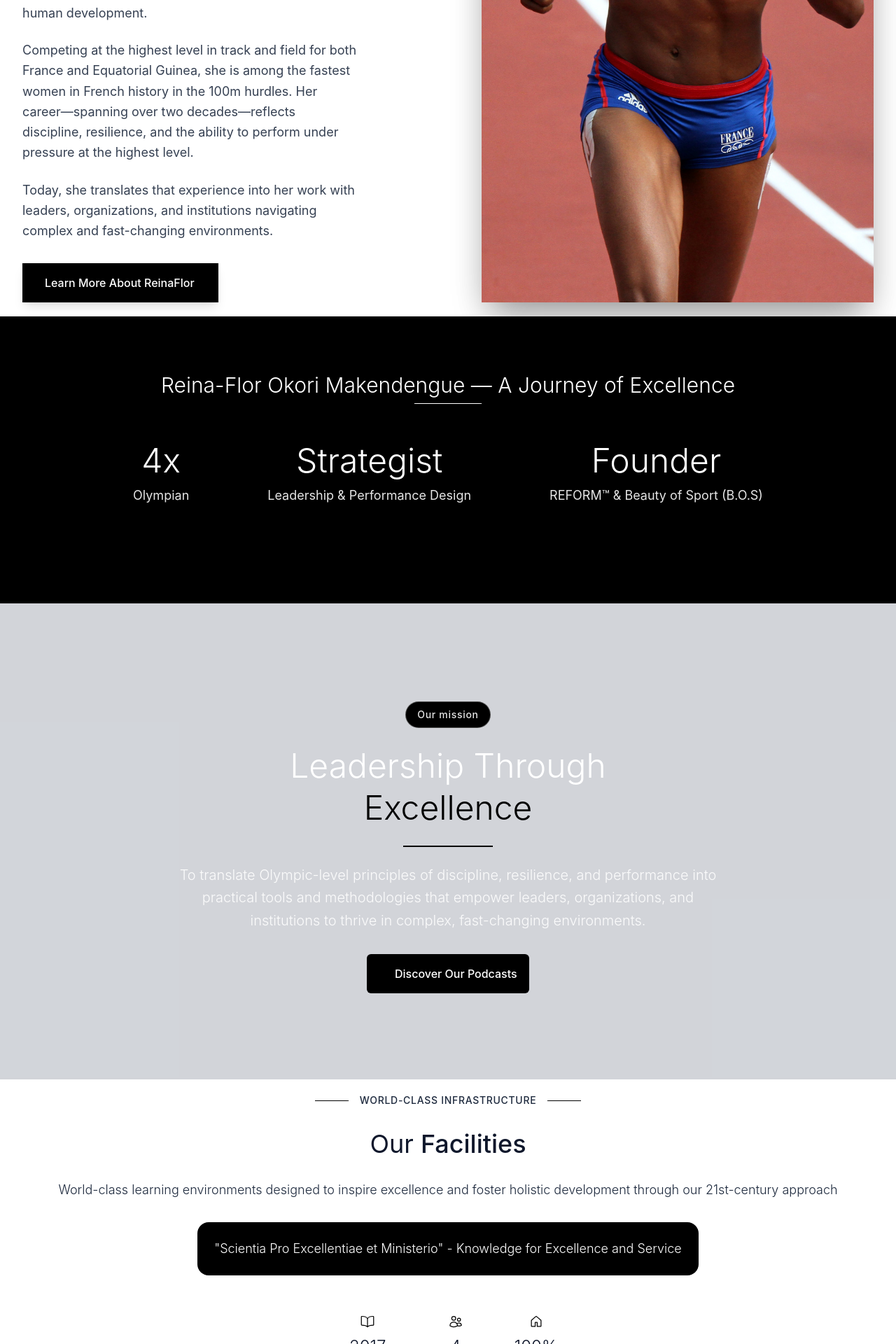
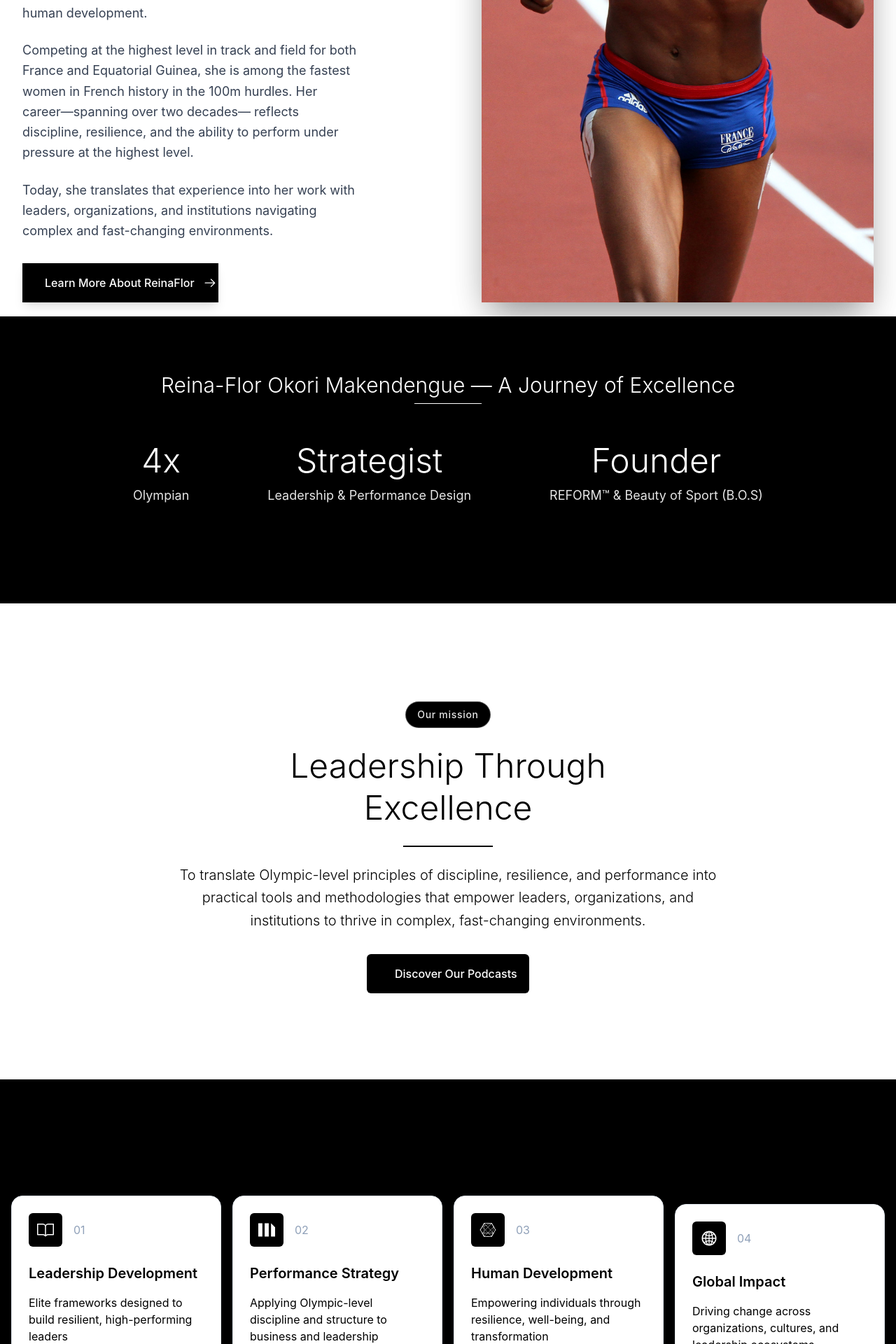
Before and after one commit to abbasolabode/reinaflo, a React (Vite) app: page /home in a window 1280 px wide. Shown: the part 1510-3430 px from the top of the page at 70% size. Built offline with nearby package versions, Linux system fonts and the light colour scheme.

Commit message:
fixed the cards section of the homepage

```diff
--- a/src/pages/Home.jsx
+++ b/src/pages/Home.jsx
@@ -21,7 +21,7 @@ export default function Home() {
       <WelcomeSection />
       <Journey/>
       <Mission />
-      <OurFacilities/>
+    {/*   <OurFacilities/> */}
       <Cards/>
       <CampusExperience/>
     </main>
--- a/src/sections/sectionsForHome/CampusExperience.jsx
+++ b/src/sections/sectionsForHome/CampusExperience.jsx
@@ -18,7 +18,7 @@ const buttonVariants = {
 
 export default function CampusExperience() {
   return (
-    <div className="space-y-8 text-center min-h-[317.333px] lg:h-[233.33px] py-4 md:-mt-60 lg:-mt-25">
+    <div className="space-y-8 text-center min-h-[317.333px] lg:h-[233.33px] py-4 ">
       <div className="space-y-4 flex flex-col px-5 py-4">
 
         <h3 className="text-2xl font-light text-slate-900 lg:text-3xl">
--- a/src/sections/sectionsForHome/Cards.jsx
+++ b/src/sections/sectionsForHome/Cards.jsx
@@ -1,3 +1,4 @@
+import { motion } from "framer-motion";
 import { GoArrowUpRight, GoBook } from "react-icons/go";
 import { IoHomeOutline } from "react-icons/io5";
 import { SiMicrostrategy } from "react-icons/si";
@@ -8,19 +9,20 @@ import { Link } from "react-router-dom";
 const cards = [
     {
         id: 1,
-        icon: <GoBook size={24}/>,
+        icon: <GoBook size={24} />,
         header: "Leadership Development",
-        parargraph: "Elite frameworks designed to build resilient, high-performing leaders",
+        parargraph:
+            "Elite frameworks designed to build resilient, high-performing leaders",
         smallText1: "REFORM™ Method",
         smallText2: "Strategic Thinking",
         smallText3: "Decision Making",
     },
-
     {
         id: 2,
         icon: <SiMicrostrategy size={24} />,
         header: "Performance Strategy",
-        parargraph: "Applying Olympic-level discipline and structure to business and leadership",
+        parargraph:
+            "Applying Olympic-level discipline and structure to business and leadership",
         smallText1: "High Performance",
         smallText2: "Execution Systems",
         smallText3: "Growth Models",
@@ -29,7 +31,8 @@ const cards = [
         id: 3,
         icon: <FaConnectdevelop size={24} />,
         header: "Human Development",
-        parargraph: "Empowering individuals through resilience, well-being, and transformation",
+        parargraph:
+            "Empowering individuals through resilience, well-being, and transformation",
         smallText1: "Resilience",
         smallText2: "Well-being",
         smallText3: "Mindset",
@@ -38,60 +41,100 @@ const cards = [
         id: 4,
         icon: <AiOutlineGlobal size={24} />,
         header: "Global Impact",
-        parargraph: "Driving change across organizations, cultures, and leadership ecosystems",
+        parargraph:
+            "Driving change across organizations, cultures, and leadership ecosystems",
         smallText1: "Organizations",
         smallText2: "Institutions",
         smallText3: "Communities",
     },
 ];
 
+/* Container animation (stagger effect) */
+const containerVariants = {
+    hidden: {},
+    visible: {
+        transition: {
+            staggerChildren: 0.15,
+        },
+    },
+};
+
+/* Card entrance animation */
+const cardVariants = {
+    hidden: { opacity: 0, y: 40 },
+    visible: {
+        opacity: 1,
+        y: 0,
+        transition: {
+            duration: 0.6,
+            ease: [0.25, 0.8, 0.25, 1],
+        },
+    },
+};
+
 export default function Cards() {
     return (
-        <div className="min-h-screen w-full px-4 lg:py-[-2rem]">
-            <div className="lg:grid-cols-4 justify-center flex flex-col space-y-6 md:gap-4 md:grid md:grid-cols-2 min-[780px]:min-h-176.5">
-                {cards.map(card => (
-                    <div
+        <div className="min-h-screen w-full px-4 bg-black">
+            <motion.div
+                variants={containerVariants}
+                initial="hidden"
+                animate="visible"
+                className="lg:grid-cols-4 justify-center flex flex-col items-center space-y-6 md:gap-4 md:grid md:grid-cols-2 min-[780px]:min-h-176.5"
+            >
+                {cards.map((card) => (
+                    <motion.div
                         key={card.id}
-                        className="rounded-2xl bg-black flex flex-col space-y-6 border border-slate-200 hover:border-slate-300 hover:shadow-lg transition-all duration-300 text-white h-[350px] p-6"
+                        variants={cardVariants}
+                        whileHover={{
+                            y: -10,
+                            scale: 1.03,
+                            boxShadow: "0px 20px 60px rgba(0,0,0,0.25)",
+                        }}
+                        whileTap={{ scale: 0.97 }}
+                        transition={{ type: "spring", stiffness: 260, damping: 18 }}
+                        className="group rounded-2xl bg-white hover:bg-black flex flex-col space-y-6 border border-slate-200 hover:border-slate-300 transition-all duration-500 text-black hover:text-white h-[350px] p-6"
                     >
+                        {/* TOP */}
                         <div className="flex items-start justify-between">
                             <div className="flex items-center space-x-4">
-                                <div className="w-12 h-12 flex bg-white text-black items-center justify-center rounded-md">
-                                  {card.icon}
+                                <div className="w-12 h-12 flex bg-black text-white group-hover:bg-white group-hover:text-black items-center justify-center rounded-md transition-all duration-500">
+                                    {card.icon}
                                 </div>
-                                <span className="text-slate-400">0{card.id}</span>
+                                <span className="text-slate-400 group-hover:text-slate-300 transition">
+                                    0{card.id}
+                                </span>
                             </div>
 
-                            <span className="w-8 h-8 rounded-full bg-white border-slate-200 flex items-center opacity-0 group-hover:opacity-100 transition-opacity duration-300">
+                            <span className="w-8 h-8 rounded-full bg-black text-white group-hover:bg-white group-hover:text-black flex items-center justify-center opacity-0 group-hover:opacity-100 transition-all duration-300">
                                 <GoArrowUpRight size={20} />
                             </span>
                         </div>
 
+                        {/* CONTENT */}
                         <div className="space-y-4">
                             <h3 className="text-xl font-semibold transition-colors duration-300">
                                 {card.header}
                             </h3>
-                            <p>{card.parargraph}</p>
+                            <p className="transition-colors duration-300">
+                                {card.parargraph}
+                            </p>
 
                             <div className="flex flex-wrap gap-2 pt-2">
-                                <span className="px-3 py-1 text-xs font-medium rounded-full">
-                                    {card.smallText1}
-                                </span>
-                                <span className="px-3 py-1 text-xs font-medium rounded-full">
-                                    {card.smallText2}
-                                </span>
-                                <span className="px-3 py-1 text-xs font-medium rounded-full">
-                                    {card.smallText3}
-                                </span>
+                                {[card.smallText1, card.smallText2, card.smallText3].map(
+                                    (text, i) => (
+                                        <span
+                                            key={i}
+                                            className="px-3 py-1 text-xs font-medium rounded-full border border-black/10 group-hover:border-white/20 transition-all duration-300"
+                                        >
+                                            {text}
+                                        </span>
+                                    )
+                                )}
                             </div>
                         </div>
-
-                        <Link className="flex border items-center text-blue-800 text-sm font-medium mt-6 opacity-0 group-hover:opacity-100 transition-opacity duration-300">
-                            Explore More
-                        </Link>
-                    </div>
+                    </motion.div>
                 ))}
-            </div>
+            </motion.div>
         </div>
     );
 }
--- a/src/sections/sectionsForHome/Mission.jsx
+++ b/src/sections/sectionsForHome/Mission.jsx
@@ -2,12 +2,12 @@ import { Link } from "react-router-dom";
 
 export default function Mission() {
     return (
-        <div className="w-full md: bg-gray-500/30 py-5 px-4 min-h-120.5 items-center flex flex-col space-y-8 min-[780px]:justify-center min-[780px]:min-h-170 min-[780px]:space-y-4">
+        <div className="w-full md: bg-white py-5 px-4 min-h-120.5 items-center flex flex-col space-y-8 min-[780px]:justify-center min-[780px]:min-h-170 min-[780px]:space-y-4">
             <div className="flex flex-col py-4 items-center space-y-6 min-h-[428.833px] min-[780px]:min-h-87.5">
                 <span className="border text-sm px-4 py-2 rounded-full tracking-wider  text-white/90 font-medium inline-block bg-black border-white/30">Our mission</span>
-                <h2 className="text-4xl font-light leading-tight text-white text-center md:text-5xl md:flex md:flex-col">Leadership Through <span className="bg-black bg-clip-text text-transparent">Excellence</span></h2>
+                <h2 className="text-4xl font-light leading-tight text-black text-center md:text-5xl md:flex md:flex-col">Leadership Through <span className="bg-black bg-clip-text text-transparent">Excellence</span></h2>
                 <hr className="w-32 h-0.5  bg-black mx-auto" />
-                 <p className="leading-relaxed text-xl text-white/90 font-light mx-auto text-center max-w-3xl">To translate Olympic-level principles of discipline, resilience, and performance into practical tools and methodologies that empower leaders, organizations, and institutions to thrive in complex, fast-changing environments.</p>
+                 <p className="leading-relaxed text-xl text-black font-light mx-auto text-center max-w-3xl">To translate Olympic-level principles of discipline, resilience, and performance into practical tools and methodologies that empower leaders, organizations, and institutions to thrive in complex, fast-changing environments.</p>
             </div>
 
             <Link to="/podcast" className="rounded-md whitespace-nowrap px-10 py-4 bg-black backdrop-blur-sm border-white/30 w-58 text-center font-medium transition-all duration-300 text-white">Discover Our Podcasts</Link>
--- a/src/sections/sectionsForHome/WelcomeSection.jsx
+++ b/src/sections/sectionsForHome/WelcomeSection.jsx
@@ -1,35 +1,102 @@
 import { GoArrowRight } from "react-icons/go";
 import { Link } from "react-router-dom";
+import { motion } from "framer-motion";
+
+// animation variants
+const buttonVariants = {
+  hidden: { opacity: 0, y: 30 },
+  visible: {
+    opacity: 1,
+    y: 0,
+    transition: {
+      duration: 0.6,
+      ease: [0.25, 0.8, 0.25, 1],
+    },
+  },
+};
 
 export default function WelcomeSection() {
   return (
     <div className="px-4 lg:px-8 py-5 z-50 min-h-screen w-full flex flex-col gap-12 lg:grid lg:grid-cols-2 lg:gap-24">
+
       {/* Left container */}
       <section className='lg:max-w-120 min-h-screen flex flex-col gap-8 w-full'>
+
         <div className="flex items-center gap-3">
           <hr className="w-12 bg-linear-to-r from-blue-800 h-0.5 to-gray-800" />
-                    <p className="uppercase tracking-wide font-medium text-black">Where knowledge builds excellence</p>
+          <p className="uppercase tracking-wide font-medium text-black">
+            Where knowledge builds excellence
+          </p>
         </div>
 
         <div className="flex flex-col gap-8">
-                    <h2 className="text-4xl max-w-60 font-light leading-12 lg:text-[60px] lg:min-w-[353.32px] lg:leading-relaxed lg:min-h-38.75  "><span className="bg-linear-to-r from-blue-800 to-emerald-800 bg-clip-text leading-tight">Welcome to</span> Reina-Flor</h2>
+          <h2 className="text-4xl max-w-60 font-light leading-12 lg:text-[60px] lg:min-w-[353.32px] lg:leading-relaxed lg:min-h-38.75">
+            <span className="bg-linear-to-r from-blue-800 to-emerald-800 bg-clip-text leading-tight">
+              Welcome to
+            </span>{" "}
+            Reina-Flor
+          </h2>
           <hr className="w-55 bg-linear-to-r from-blue-800 h-0.5 to-gray-800" />
         </div>
-                <h2 className="text-2xl font-light leading-relaxed text-gray-800">Scientia Pro Excellentiae et Ministerio</h2>
-                <p className="text-sm font-medium text-gray-800">"Knowledge for Excellence and Service"</p>
-                <div className="space-y-6 w-full ">
-                    <p className="text-gray-700 text-lg leading-relaxed">Reina-Flor Okori Makendengue is a four-time Olympian, strategist, and change architect working at the intersection of high performance, leadership, and human development.</p>
 
-                    <p className="text-gray-700 text-lg leading-relaxed"> Competing at the highest level in track and field for both France and Equatorial Guinea, she is among the fastest women in French history in the 100m hurdles. Her career—spanning over two decades—reflects discipline, resilience, and the ability to perform under pressure at the highest level.
+        <h2 className="text-2xl font-light leading-relaxed text-gray-800">
+          Scientia Pro Excellentiae et Ministerio
+        </h2>
+
+        <p className="text-sm font-medium text-gray-800">
+          "Knowledge for Excellence and Service"
         </p>
 
-                    <p className="text-gray-700 text-lg leading-relaxed">Today, she translates that experience into her work with leaders, organizations, and institutions navigating complex and fast-changing environments.
+        <div className="space-y-6 w-full">
+          <p className="text-gray-700 text-lg leading-relaxed">
+            Reina-Flor Okori Makendengue is a four-time Olympian, strategist,
+            and change architect working at the intersection of high performance,
+            leadership, and human development.
+          </p>
+
+          <p className="text-gray-700 text-lg leading-relaxed">
+            Competing at the highest level in track and field for both France
+            and Equatorial Guinea, she is among the fastest women in French
+            history in the 100m hurdles. Her career—spanning over two decades—
+            reflects discipline, resilience, and the ability to perform under
+            pressure at the highest level.
+          </p>
+
+          <p className="text-gray-700 text-lg leading-relaxed">
+            Today, she translates that experience into her work with leaders,
+            organizations, and institutions navigating complex and fast-changing
+            environments.
           </p>
         </div>
-                <Link to="/about" className=" bg-black px-8 py-4 font-medium hover:bg-blue-700 transition-all duration-700 shadow-lg text-white flex items-center whitespace-nowrap gap-3 w-70">Learn More About ReinaFlor < GoArrowRight size={20} /></Link>
+
+        {/* ✅ ONLY BUTTON ANIMATION UPDATED */}
+        <motion.div
+          variants={buttonVariants}
+          initial="hidden"
+          animate="visible"
+        >
+          <motion.div
+            whileHover={{ scale: 1.05, y: -3 }}
+            whileTap={{ scale: 0.96 }}
+            transition={{ type: "spring", stiffness: 300 }}
+          >
+            <Link
+              to="/about"
+              className="bg-black px-8 py-4 font-medium hover:bg-white hover:text-black transition-all duration-700 shadow-lg text-white flex items-center whitespace-nowrap gap-3 w-70"
+            >
+              Learn More About ReinaFlor
+              <motion.span
+                whileHover={{ x: 5 }}
+                transition={{ type: "spring", stiffness: 300 }}
+              >
+                <GoArrowRight size={20} />
+              </motion.span>
+            </Link>
+          </motion.div>
+        </motion.div>
       </section>
 
-            {/* Right container for image */}
+      {/* Right container */}
       <section className="relative min-w-full shadow-2xl">
         <figure className="shadow-2xl min-w-full lg:max-w-80 h-full object-cover">
           <img
@@ -43,5 +110,5 @@ export default function WelcomeSection() {
       </section>
 
     </div>
-    )
+  );
 }
```
Also changed, not shown: src/components/Footer.jsx (+3 -6 lines). Lines whose indentation alone changed are shown as unchanged.
